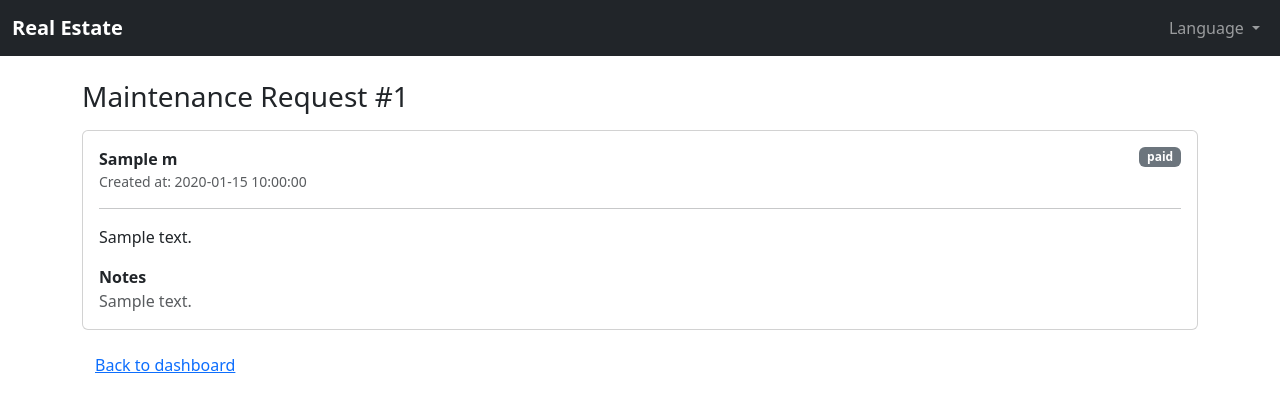
After one commit to realestatefuad1997-afk/realestate, a Python web app: template app/templates/tenant/maintenance_show.html in a window 1280 px wide. The commit adds this page. Shown: the top 412 px of the page. Run offline with Jinja, Linux system fonts and the light colour scheme; the template is opened without the code that fills it: most values are stand-ins (such as "Sample title", 1, 10 or a date in 2020).

Commit message:
Add tenant maintenance and complaint detail views
Co-authored-by: citybeachgulf <citybeachgulf@gmail.com>

```diff
--- /dev/null
+++ b/app/templates/tenant/maintenance_show.html
@@ -0,0 +1,25 @@
+{% extends 'base.html' %}
+{% block title %}{{ _('Maintenance Request') }} #{{ m.id }}{% endblock %}
+{% block content %}
+<h3 class="mb-3">{{ _('Maintenance Request') }} #{{ m.id }}</h3>
+<div class="card">
+  <div class="card-body">
+    <div class="d-flex justify-content-between align-items-start">
+      <div>
+        <div class="fw-bold">{{ m.title }}</div>
+        <div class="text-muted small">{{ _('Created at') }}: {{ m.created_at }}</div>
+      </div>
+      <span class="badge text-bg-secondary">{{ m.status }}</span>
+    </div>
+    <hr>
+    <p>{{ m.description }}</p>
+    {% if m.notes %}
+    <div class="mt-3">
+      <div class="fw-bold">{{ _('Notes') }}</div>
+      <div class="text-muted">{{ m.notes }}</div>
+    </div>
+    {% endif %}
+  </div>
+</div>
+<a class="btn btn-link mt-3" href="{{ url_for('tenant.dashboard') }}">{{ _('Back to dashboard') }}</a>
+{% endblock %}
```
Also changed, not shown: app/templates/tenant/complaint_show.html (added, +25 -0 lines), app/templates/tenant/dashboard.html (+4 -4 lines), app/tenant/routes.py (+23 -0 lines).
